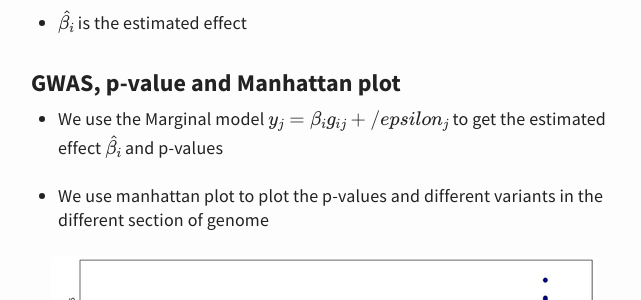
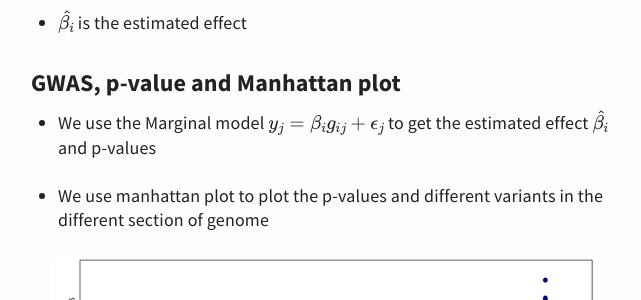
Before and after one commit to webhash/webhash.github.io, a Jekyll site: the page built from _posts/2020-11-27-basics-of-GWAS.md, in a window 1280 px wide and 900 px high, scrolled down 2731 px. Shown: the part 154-454 px from the top of the window, without its empty margins (316-957 px from the left). Built offline with Jekyll 4.4.1, drawn with Linux system fonts in a browser that asks for light colours; formulas are drawn with MathJax 3.

```diff
--- a/_posts/2020-11-27-basics-of-GWAS.md
+++ b/_posts/2020-11-27-basics-of-GWAS.md
@@ -106,7 +106,7 @@ $$ y_i = \beta_{sex}S_j + \beta_{age}A_j + \beta_{PC1}PC_{1j} + \beta_{PC2}PC_{2
 
 ### GWAS, p-value and Manhattan plot
 
-- We use the Marginal model $$ y_j = \beta_i g_{ij} + /epsilon_j $$ to get the estimated effect $$ \hat {\beta_i} $$ and p-values
+- We use the Marginal model $$ y_j = \beta_i g_{ij} + \epsilon_j $$ to get the estimated effect $$ \hat {\beta_i} $$ and p-values
 
 - We use manhattan plot to plot the p-values and different variants in the different section of genome
 
```
